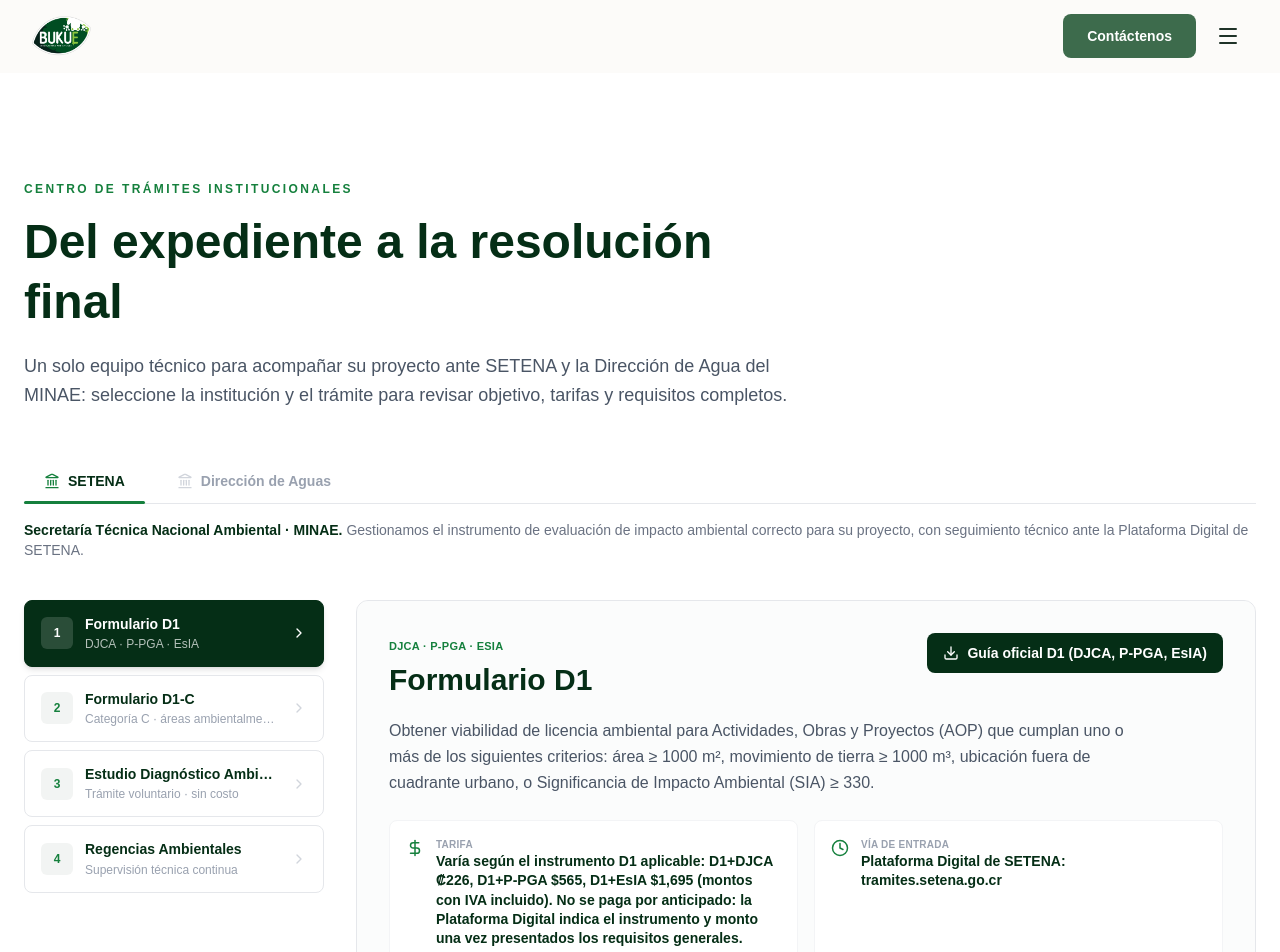
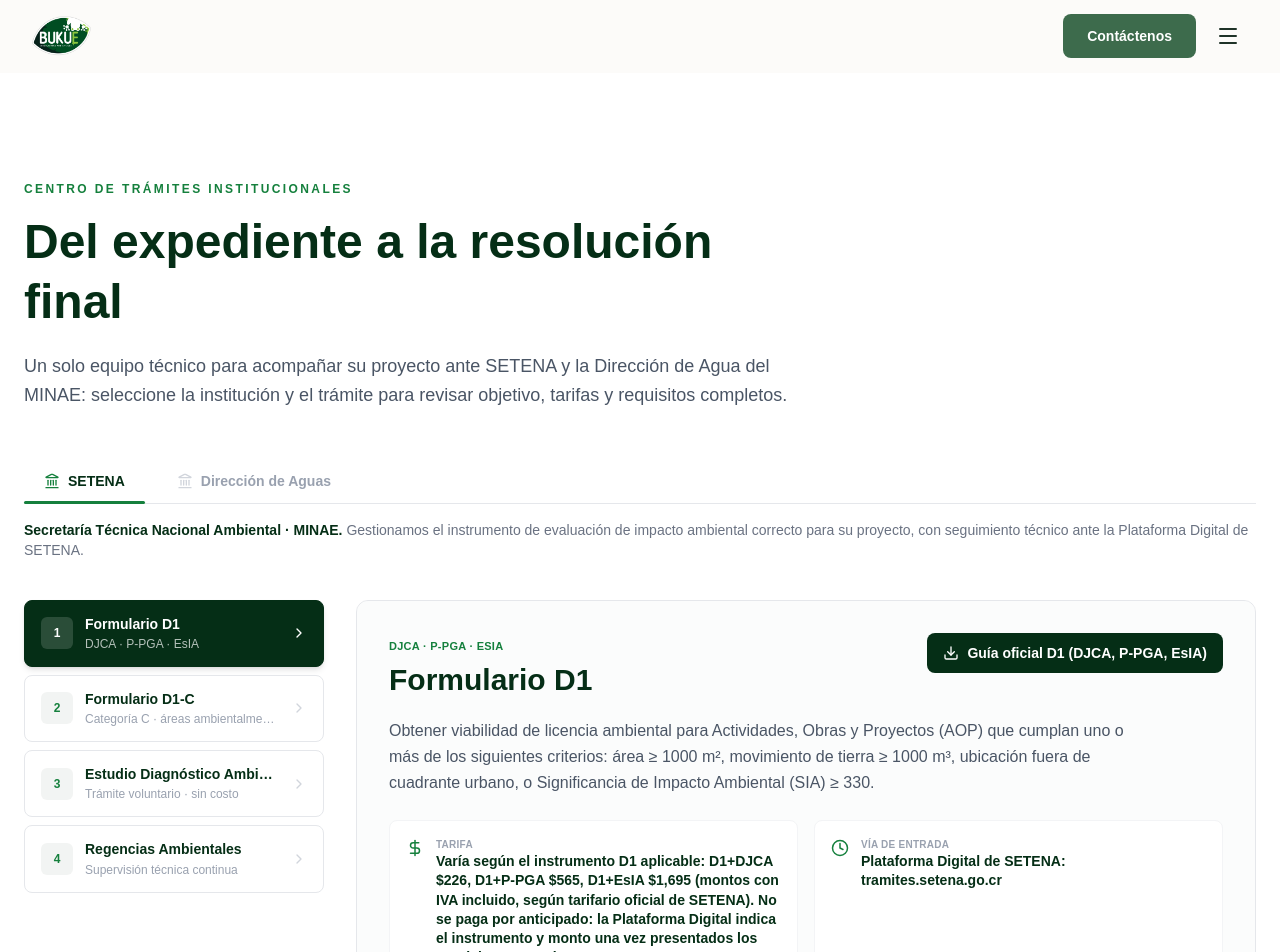
Before and after one commit to merloyflores/BUKU-, a Next.js app: page /ViabilidadesAmbientales in a window 1280 px wide. Shown: the top 952 px of the page. Built offline with nearby package versions, Linux system fonts and the light colour scheme.

Commit message:
corrección simbolo dolares

```diff
--- a/src/app/ViabilidadesAmbientales/page.tsx
+++ b/src/app/ViabilidadesAmbientales/page.tsx
@@ -88,7 +88,7 @@ const categoriaSetena: Categoria = {
       objetivo:
         'Obtener viabilidad de licencia ambiental para Actividades, Obras y Proyectos (AOP) que cumplan uno o más de los siguientes criterios: área ≥ 1000 m², movimiento de tierra ≥ 1000 m³, ubicación fuera de cuadrante urbano, o Significancia de Impacto Ambiental (SIA) ≥ 330.',
       tarifa:
-        'Varía según el instrumento D1 aplicable: D1+DJCA ₡226, D1+P-PGA $565, D1+EsIA $1,695 (montos con IVA incluido). No se paga por anticipado: la Plataforma Digital indica el instrumento y monto una vez presentados los requisitos generales.',
+        'Varía según el instrumento D1 aplicable: D1+DJCA $226, D1+P-PGA $565, D1+EsIA $1,695 (montos con IVA incluido, según tarifario oficial de SETENA). No se paga por anticipado: la Plataforma Digital indica el instrumento y monto una vez presentados los requisitos generales.',
       viaEntrada: 'Plataforma Digital de SETENA: tramites.setena.go.cr',
       requisitos: [
         {
```
